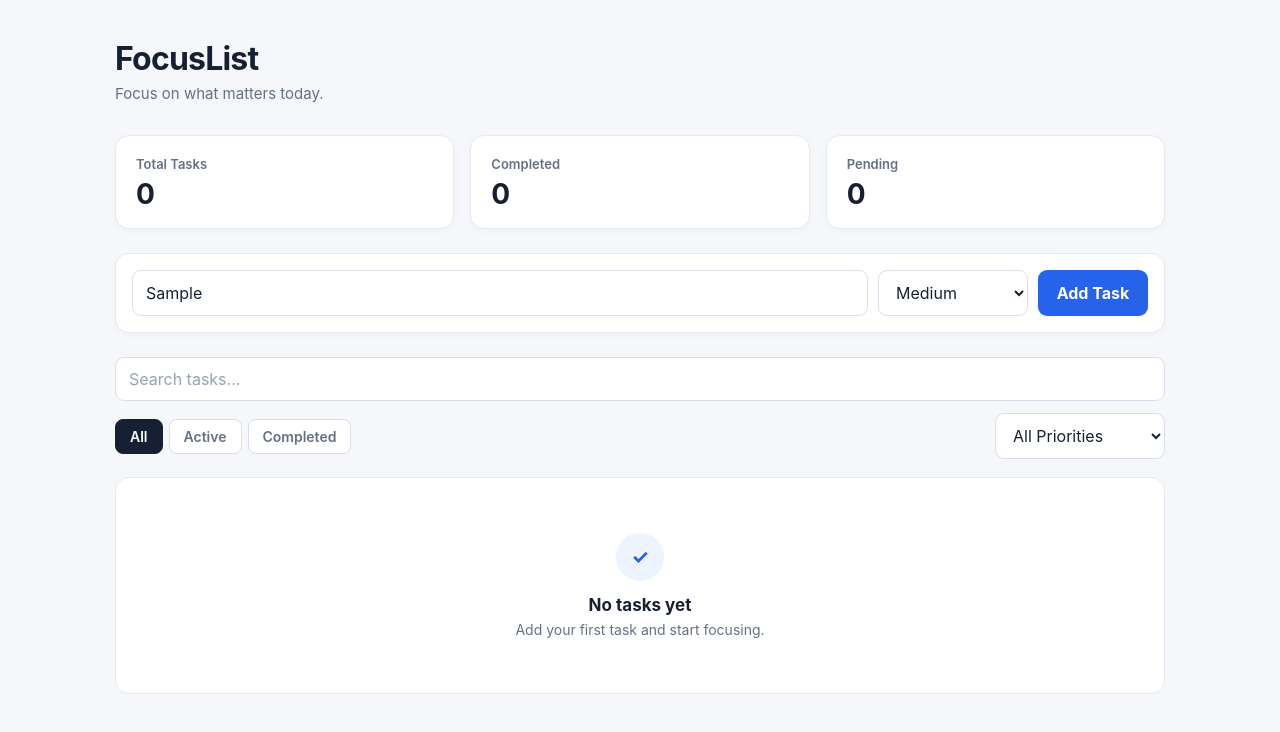
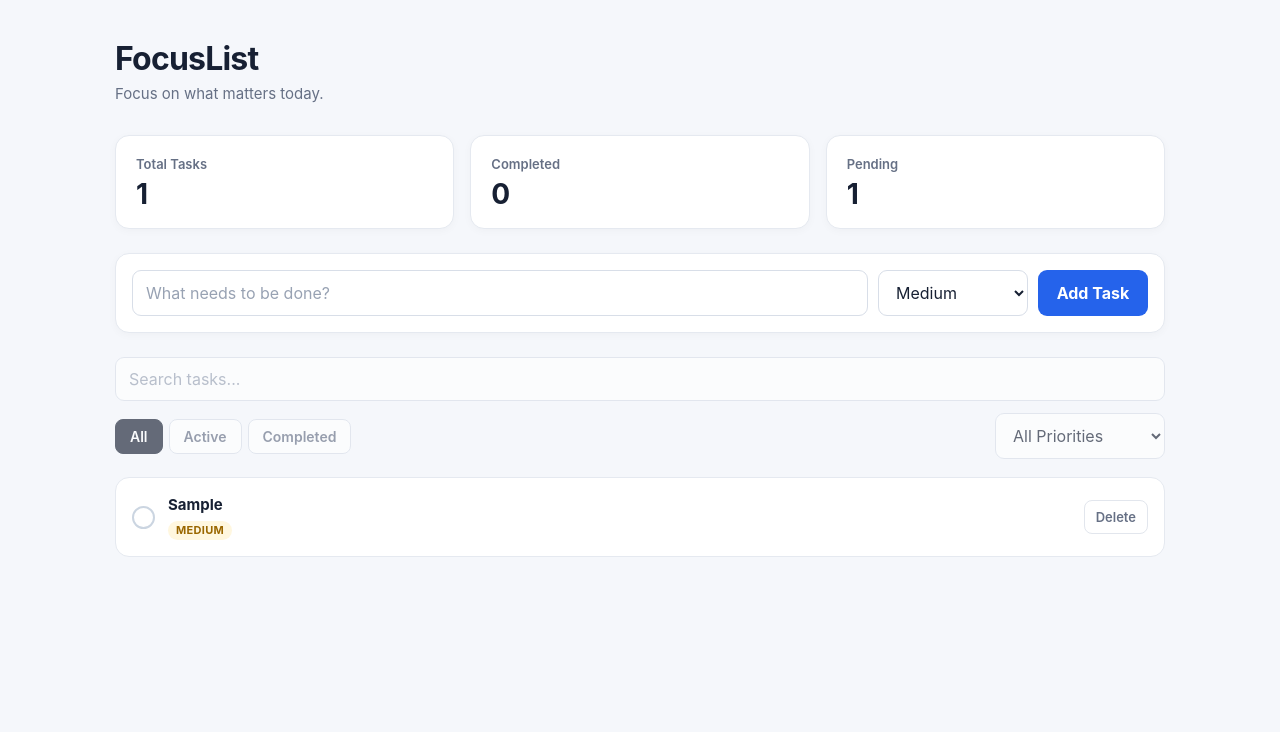
Before and after one commit to JITANSHU-17/FocusList_Jitanshu, a React (Vite) app in the folder focuslist/: page / in a window 1280 px wide. Both pictures are taken after typing "Sample" into the empty fields and a click on the button "Add Task". Shown: the top 732 px of the page. Built offline with nearby package versions, Linux system fonts and the light colour scheme.

Commit message:
feat: implement task creation and management

```diff
--- a/focuslist/src/App.css
+++ b/focuslist/src/App.css
@@ -228,3 +228,151 @@
     width: 100%;
   }
 }
+
+/* Task item */
+
+.task-item {
+  display: flex;
+  align-items: center;
+  justify-content: space-between;
+  gap: 16px;
+  background: #ffffff;
+  border: 1px solid #e5e9f0;
+  border-radius: 14px;
+  padding: 16px;
+  transition:
+    border-color 0.2s ease,
+    box-shadow 0.2s ease,
+    opacity 0.2s ease;
+}
+
+.task-item:hover {
+  border-color: #cbd5e1;
+  box-shadow: 0 4px 12px rgba(15, 23, 42, 0.05);
+}
+
+.task-main {
+  display: flex;
+  align-items: center;
+  gap: 13px;
+  min-width: 0;
+}
+
+.task-checkbox {
+  flex: 0 0 auto;
+  width: 23px;
+  height: 23px;
+  border: 2px solid #cbd5e1;
+  border-radius: 50%;
+  background: #ffffff;
+  color: #ffffff;
+  display: grid;
+  place-items: center;
+  font-size: 13px;
+  font-weight: 700;
+  padding: 0;
+  transition: all 0.2s ease;
+}
+
+.task-checkbox:hover {
+  border-color: #2563eb;
+}
+
+.task-checkbox.checked {
+  background: #2563eb;
+  border-color: #2563eb;
+}
+
+.task-content {
+  min-width: 0;
+}
+
+.task-content h3 {
+  color: #172033;
+  font-size: 15px;
+  font-weight: 650;
+  line-height: 1.4;
+  overflow-wrap: anywhere;
+}
+
+.task-completed .task-content h3 {
+  color: #98a2b3;
+  text-decoration: line-through;
+}
+
+.priority-badge {
+  display: inline-block;
+  margin-top: 6px;
+  padding: 4px 8px;
+  border-radius: 999px;
+  font-size: 11px;
+  line-height: 1;
+  font-weight: 700;
+  text-transform: uppercase;
+  letter-spacing: 0.3px;
+}
+
+.priority-high {
+  background: #fff0ed;
+  color: #c4321f;
+}
+
+.priority-medium {
+  background: #fff7df;
+  color: #9a6700;
+}
+
+.priority-low {
+  background: #eef4ff;
+  color: #315ea8;
+}
+
+.task-actions {
+  flex: 0 0 auto;
+}
+
+.delete-button {
+  border: 1px solid #e2e6ed;
+  background: #ffffff;
+  color: #667085;
+  border-radius: 8px;
+  padding: 8px 11px;
+  font-size: 13px;
+  font-weight: 600;
+  transition: all 0.2s ease;
+}
+
+.delete-button:hover {
+  border-color: #f0b8b0;
+  background: #fff7f5;
+  color: #c4321f;
+}
+
+.task-completed {
+  opacity: 0.75;
+}
+
+/* Disabled controls */
+
+.filter-section button:disabled,
+.filter-section select:disabled,
+.filter-section input:disabled {
+  cursor: not-allowed;
+  opacity: 0.65;
+}
+
+/* Mobile task layout */
+
+@media (max-width: 520px) {
+  .task-item {
+    align-items: flex-start;
+  }
+
+  .task-actions {
+    margin-left: auto;
+  }
+
+  .delete-button {
+    padding: 7px 9px;
+  }
+}
--- a/focuslist/src/App.jsx
+++ b/focuslist/src/App.jsx
@@ -1,66 +1,98 @@
+import { useState } from "react";
 import "./App.css";
 
+import Header from "./components/Header";
+import TaskStats from "./components/TaskStats";
+import TaskForm from "./components/TaskForm";
+import TaskList from "./components/TaskList";
+
+import { createTask } from "./utils/taskUtils";
+
 function App() {
+  const [tasks, setTasks] = useState([]);
+
+  const handleAddTask = (title, priority) => {
+    const newTask = createTask(title, priority);
+
+    setTasks((currentTasks) => [
+      newTask,
+      ...currentTasks,
+    ]);
+  };
+
+  const handleToggleComplete = (taskId) => {
+    setTasks((currentTasks) =>
+      currentTasks.map((task) =>
+        task.id === taskId
+          ? {
+              ...task,
+              completed: !task.completed,
+            }
+          : task
+      )
+    );
+  };
+
+  const handleDeleteTask = (taskId) => {
+    setTasks((currentTasks) =>
+      currentTasks.filter(
+        (task) => task.id !== taskId
+      )
+    );
+  };
+
   return (
     <div className="app">
       <div className="app-container">
-        <header className="app-header">
-          <div>
-            <h1>FocusList</h1>
-            <p>Focus on what matters today.</p>
-          </div>
-        </header>
+        <Header />
 
         <main>
-          <section className="stats-grid">
-            <div className="stat-card">
-              <span className="stat-label">Total Tasks</span>
-              <strong>0</strong>
-            </div>
+          <TaskStats tasks={tasks} />
 
-            <div className="stat-card">
-              <span className="stat-label">Completed</span>
-              <strong>0</strong>
-            </div>
-
-            <div className="stat-card">
-              <span className="stat-label">Pending</span>
-              <strong>0</strong>
-            </div>
-          </section>
-
-          <section className="task-form-card">
-            <input
-              type="text"
-              placeholder="What needs to be done?"
-              aria-label="Task title"
-            />
-
-            <select aria-label="Task priority" defaultValue="medium">
-              <option value="high">High</option>
-              <option value="medium">Medium</option>
-              <option value="low">Low</option>
-            </select>
-
-            <button type="button">Add Task</button>
-          </section>
+          <TaskForm onAddTask={handleAddTask} />
 
           <section className="filter-section">
             <input
               type="search"
               placeholder="Search tasks..."
               aria-label="Search tasks"
+              disabled
             />
 
             <div className="filter-row">
               <div className="status-filters">
-                <button className="active">All</button>
-                <button>Active</button>
-                <button>Completed</button>
+                <button
+                  type="button"
+                  className="active"
+                  disabled
+                >
+                  All
+                </button>
+
+                <button
+                  type="button"
+                  disabled
+                >
+                  Active
+                </button>
+
+                <button
+                  type="button"
+                  disabled
+                >
+                  Completed
+                </button>
               </div>
 
-              <select defaultValue="all" aria-label="Filter by priority">
-                <option value="all">All Priorities</option>
+              <select
+                defaultValue="all"
+                aria-label="Filter by priority"
+                disabled
+              >
+                <option value="all">
+                  All Priorities
+                </option>
+
                 <option value="high">High</option>
                 <option value="medium">Medium</option>
                 <option value="low">Low</option>
@@ -68,13 +100,11 @@ function App() {
             </div>
           </section>
 
-          <section className="task-list">
-            <div className="empty-state">
-              <div className="empty-icon">✓</div>
-              <h2>No tasks yet</h2>
-              <p>Add your first task and start focusing.</p>
-            </div>
-          </section>
+          <TaskList
+            tasks={tasks}
+            onToggleComplete={handleToggleComplete}
+            onDeleteTask={handleDeleteTask}
+          />
         </main>
       </div>
     </div>
--- /dev/null
+++ b/focuslist/src/components/Header.jsx
@@ -0,0 +1,12 @@
+function Header() {
+  return (
+    <header className="app-header">
+      <div>
+        <h1>FocusList</h1>
+        <p>Focus on what matters today.</p>
+      </div>
+    </header>
+  );
+}
+
+export default Header;
--- /dev/null
+++ b/focuslist/src/components/TaskForm.jsx
@@ -0,0 +1,48 @@
+import { useState } from "react";
+
+function TaskForm({ onAddTask }) {
+  const [title, setTitle] = useState("");
+  const [priority, setPriority] = useState("medium");
+
+  const handleSubmit = (event) => {
+    event.preventDefault();
+
+    const trimmedTitle = title.trim();
+
+    if (!trimmedTitle) {
+      return;
+    }
+
+    onAddTask(trimmedTitle, priority);
+
+    setTitle("");
+    setPriority("medium");
+  };
+
+  return (
+    <form className="task-form-card" onSubmit={handleSubmit}>
+      <input
+        type="text"
+        value={title}
+        onChange={(event) => setTitle(event.target.value)}
+        placeholder="What needs to be done?"
+        aria-label="Task title"
+        maxLength={120}
+      />
+
+      <select
+        value={priority}
+        onChange={(event) => setPriority(event.target.value)}
+        aria-label="Task priority"
+      >
+        <option value="high">High</option>
+        <option value="medium">Medium</option>
+        <option value="low">Low</option>
+      </select>
+
+      <button type="submit">Add Task</button>
+    </form>
+  );
+}
+
+export default TaskForm;
--- /dev/null
+++ b/focuslist/src/components/TaskItem.jsx
@@ -0,0 +1,54 @@
+function TaskItem({
+  task,
+  onToggleComplete,
+  onDeleteTask,
+}) {
+  return (
+    <article
+      className={`task-item ${
+        task.completed ? "task-completed" : ""
+      }`}
+    >
+      <div className="task-main">
+        <button
+          type="button"
+          className={`task-checkbox ${
+            task.completed ? "checked" : ""
+          }`}
+          onClick={() => onToggleComplete(task.id)}
+          aria-label={
+            task.completed
+              ? `Mark ${task.title} as active`
+              : `Mark ${task.title} as completed`
+          }
+          aria-pressed={task.completed}
+        >
+          {task.completed ? "✓" : ""}
+        </button>
+
+        <div className="task-content">
+          <h3>{task.title}</h3>
+
+          <span
+            className={`priority-badge priority-${task.priority}`}
+          >
+            {task.priority}
+          </span>
+        </div>
+      </div>
+
+      <div className="task-actions">
+        <button
+          type="button"
+          className="delete-button"
+          onClick={() => onDeleteTask(task.id)}
+          aria-label={`Delete ${task.title}`}
+        >
+          Delete
+        </button>
+      </div>
+    </article>
+  );
+}
+
+export default TaskItem;
--- /dev/null
+++ b/focuslist/src/components/TaskList.jsx
@@ -0,0 +1,38 @@
+import TaskItem from "./TaskItem";
+
+function TaskList({
+  tasks,
+  onToggleComplete,
+  onDeleteTask,
+}) {
+  if (tasks.length === 0) {
+    return (
+      <section className="task-list">
+        <div className="empty-state">
+          <div className="empty-icon">✓</div>
+
+          <h2>No tasks yet</h2>
+
+          <p>
+            Add your first task and start focusing.
+          </p>
+        </div>
+      </section>
+    );
+  }
+
+  return (
+    <section className="task-list" aria-label="Task list">
+      {tasks.map((task) => (
+        <TaskItem
+          key={task.id}
+          task={task}
+          onToggleComplete={onToggleComplete}
+          onDeleteTask={onDeleteTask}
+        />
+      ))}
+    </section>
+  );
+}
+
+export default TaskList;
--- /dev/null
+++ b/focuslist/src/components/TaskStats.jsx
@@ -0,0 +1,30 @@
+function TaskStats({ tasks }) {
+  const totalTasks = tasks.length;
+
+  const completedTasks = tasks.filter(
+    (task) => task.completed
+  ).length;
+
+  const pendingTasks = totalTasks - completedTasks;
+
+  return (
+    <section className="stats-grid" aria-label="Task statistics">
+      <div className="stat-card">
+        <span className="stat-label">Total Tasks</span>
+        <strong>{totalTasks}</strong>
+      </div>
+
+      <div className="stat-card">
+        <span className="stat-label">Completed</span>
+        <strong>{completedTasks}</strong>
+      </div>
+
+      <div className="stat-card">
+        <span className="stat-label">Pending</span>
+        <strong>{pendingTasks}</strong>
+      </div>
+    </section>
+  );
+}
+
+export default TaskStats;
--- /dev/null
+++ b/focuslist/src/utils/taskUtils.js
@@ -0,0 +1,9 @@
+export const createTask = (title, priority = "medium") => {
+  return {
+    id: crypto.randomUUID(),
+    title: title.trim(),
+    priority,
+    completed: false,
+    createdAt: new Date().toISOString(),
+  };
+};
```
